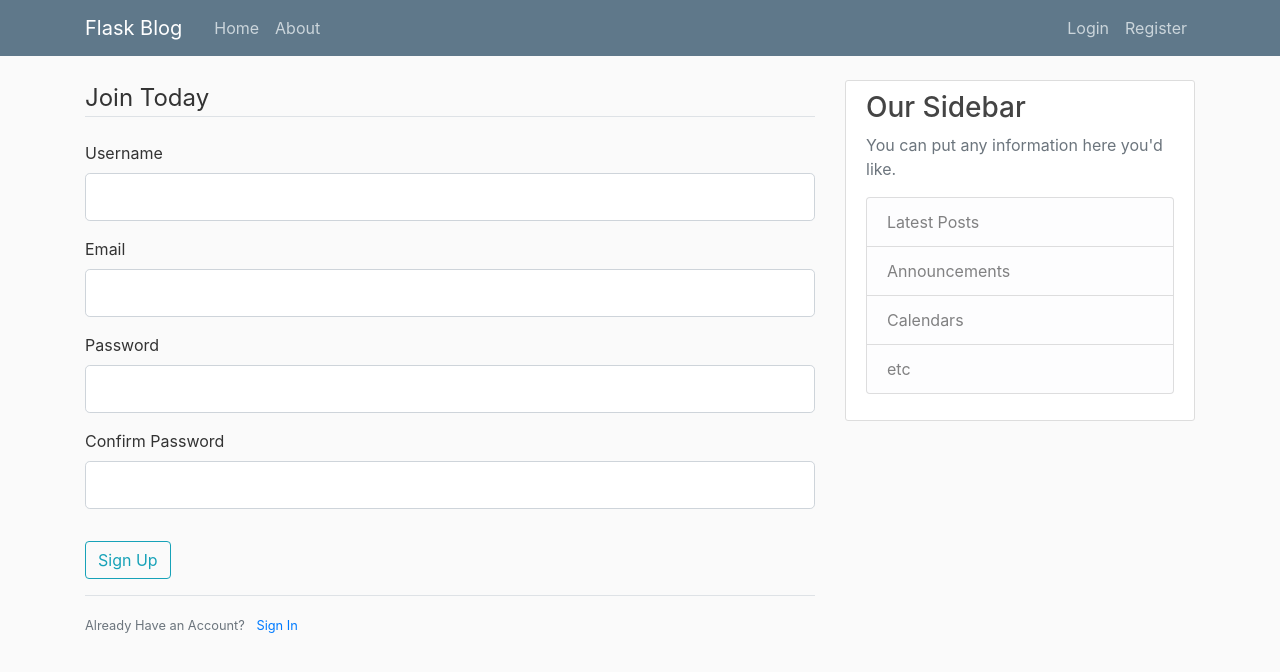
After one commit to lenover-p/QTMA-Flask-Web-App, a Flask app: page /register in a window 1280 px wide. The commit adds this page. Shown: the top 672 px of the page. Run offline with Flask 2, Linux system fonts and the light colour scheme; some libraries are stand-ins or nearby versions.

Commit message:
Added register and log in pages

```diff
--- a/flaskBlog.py
+++ b/flaskBlog.py
@@ -1,6 +1,8 @@
-from flask import Flask, render_template, url_for
+from flask import Flask, render_template, url_for, flash, redirect
+from forms import RegistrationForm, LoginForm
+app = Flask(__name__)
 
-app = Flask(__name__)
+app.config['SECRET_KEY'] = '7bfcb5a3aad9b4ab3290c7370b334ec9'
 
 posts = [
     {
@@ -17,7 +19,6 @@
     }
 ]
 
-
 @app.route('/')
 @app.route('/home')
 def home():
@@ -28,5 +29,24 @@
 def about():
 	return render_template('about.html', title='About')
 
+@app.route('/register', methods=['GET', 'POST'])
+def register():
+    form = RegistrationForm()
+    if form.validate_on_submit():
+        flash(f'Account created for {form.username.data}!', 'success')
+        return redirect(url_for('home'))
+    return render_template('register.html', title='Register', form=form)
+
+@app.route('/login', methods=['GET', 'POST'])
+def login():
+    form = LoginForm()
+    if form.validate_on_submit():
+        if form.email.data == 'admin@blog.com' and form.password.data == 'password':
+            flash('You have been logged in!', 'success')
+            return redirect(url_for('home'))
+        else:
+            flash('Log in failed. Try again', 'danger')
+    return render_template('login.html', title='Login', form=form)
+
 if __name__ == '__main__':
 	app.run(debug=True)
--- /dev/null
+++ b/forms.py
@@ -0,0 +1,25 @@
+from flask_wtf import FlaskForm
+from wtforms import StringField, PasswordField, SubmitField, BooleanField
+from wtforms.validators import DataRequired, Length, Email, EqualTo
+
+class RegistrationForm(FlaskForm):
+	username = StringField('Username',
+						   validators=[DataRequired(), Length(min = 2, max = 20)])
+
+	email = StringField('Email', validators=[DataRequired(), Email()])
+
+	password = PasswordField('Password', validators=[DataRequired()])
+
+	confirm_password = PasswordField('Confirm Password',
+									validators=[DataRequired(), EqualTo('password')])
+
+	submit = SubmitField('Sign Up')
+
+class LoginForm(FlaskForm):
+	email = StringField('Email', validators=[DataRequired(), Email()])
+
+	password = PasswordField('Password', validators=[DataRequired()])
+
+	remember = BooleanField('Remember Me')
+
+	submit = SubmitField('Login')
--- a/requirements.txt
+++ b/requirements.txt
@@ -1,6 +1,8 @@
 Click==7.0
 Flask==1.1.1
+Flask-WTF==0.14.2
 itsdangerous==1.1.0
 Jinja2==2.10.1
 MarkupSafe==1.1.1
 Werkzeug==0.15.4
+WTForms==2.2.1
--- a/templates/layout.html
+++ b/templates/layout.html
@@ -28,13 +28,13 @@
                 </button>
                 <div class="collapse navbar-collapse" id="navbarToggle">
                     <div class="navbar-nav mr-auto">
-                        <a class="nav-item nav-link" href="/">Home</a>
-                        <a class="nav-item nav-link" href="/about">About</a>
+                        <a class="nav-item nav-link" href="{{ url_for('home') }}">Home</a>
+                        <a class="nav-item nav-link" href="{{ url_for('about') }}">About</a>
                     </div>
                 <!-- Navbar Right Side -->
                     <div class="navbar-nav">
-                        <a class="nav-item nav-link" href="/login">Login</a>
-                        <a class="nav-item nav-link" href="/register">Register</a>
+                        <a class="nav-item nav-link" href="{{ url_for('login') }}">Login</a>
+                        <a class="nav-item nav-link" href="{{ url_for('register') }}">Register</a>
                     </div>
               </div>
             </div>
@@ -43,6 +43,15 @@
     <main role="main" class="container">
         <div class="row">
             <div class="col-md-8">
+                {% with messages = get_flashed_messages(with_categories=true) %}
+                    {% if messages %}
+                        {% for category, message in messages %}
+                            <div class="alert alert-{{ category }}">
+                                {{ message }}
+                            </div>
+                        {% endfor %}
+                    {% endif %}
+                {% endwith %}
                 {% block content %}{% endblock %}
               </div>
             <div class="col-md-4">
--- /dev/null
+++ b/templates/register.html
@@ -0,0 +1,79 @@
+{% extends "layout.html" %}
+{% block content%}
+    <div class="centent">
+		<form method="POST" action="">
+			{{ form.hidden_tag() }}
+			<fieldset class="form-group">
+				<legend class="border-bottom mb-4">Join Today</legend>
+				<div class="form-group">
+					{{ form.username.label(class="form-control-label") }}
+
+					{% if form.username.errors %}
+						{{ form.username(class="form-control form-control-lg is-invalid") }}
+						<div class="invalid-feedback">
+							{% for error in form.username.errors %}
+								<span>{{ error }}</span>
+							{% endfor %}
+						</div>
+					{% else %}
+						{{ form.username(class="form-control form-control-lg") }}
+					{% endif %}
+
+				</div>
+
+				<div class="form-group">
+					{{ form.email.label(class="form-control-label") }}
+					{% if form.email.errors %}
+						{{ form.email(class="form-control form-control-lg is-invalid") }}
+						<div class="invalid-feedback">
+							{% for error in form.email.errors %}
+								<span>{{ error }}</span>
+							{% endfor %}
+						</div>
+					{% else %}
+						{{ form.email(class="form-control form-control-lg") }}
+					{% endif %}
+
+				</div>
+
+				<div class="form-group">
+					{{ form.password.label(class="form-control-label") }}
+					{% if form.password.errors %}
+						{{ form.password(class="form-control form-control-lg is-invalid") }}
+						<div class="invalid-feedback">
+							{% for error in form.password.errors %}
+								<span>{{ error }}</span>
+							{% endfor %}
+						</div>
+					{% else %}
+						{{ form.password(class="form-control form-control-lg") }}
+					{% endif %}
+
+				</div>
+
+				<div class="form-group">
+					{{ form.confirm_password.label(class="form-control-label") }}
+					{% if form.confirm_password.errors %}
+						{{ form.confirm_password(class="form-control form-control-lg is-invalid") }}
+						<div class="invalid-feedback">
+							{% for error in form.confirm_password.errors %}
+								<span>{{ error }}</span>
+							{% endfor %}
+						</div>
+					{% else %}
+						{{ form.confirm_password(class="form-control form-control-lg") }}
+					{% endif %}
+
+				</div>
+			</fieldset>
+			<div class="form-group">
+				{{ form.submit(class="btn btn-outline-info") }}
+			</div>
+		</form>
+	</div>
+	<div class="border-top pt-3">
+		<small class="text-muted">
+			Already Have an Account? <a class="ml-2" href="{{ url_for('login') }}">Sign In</a>
+		</small>
+	</div>
+{% endblock content %}
```
Also changed, not shown: templates/login.html (added, +57 -0 lines).
